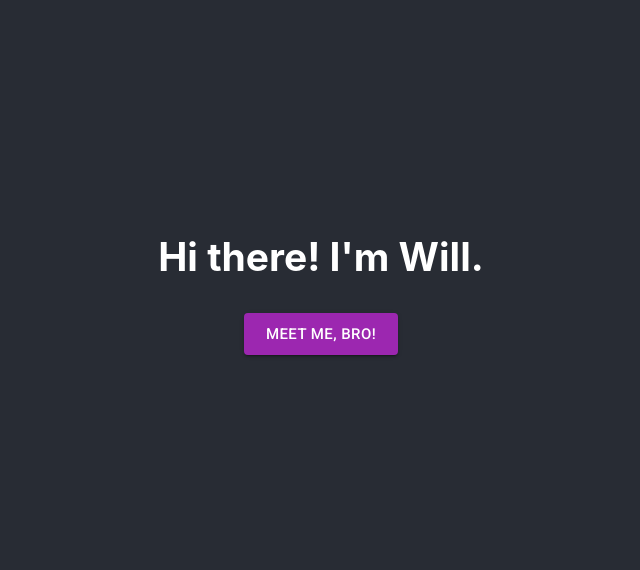
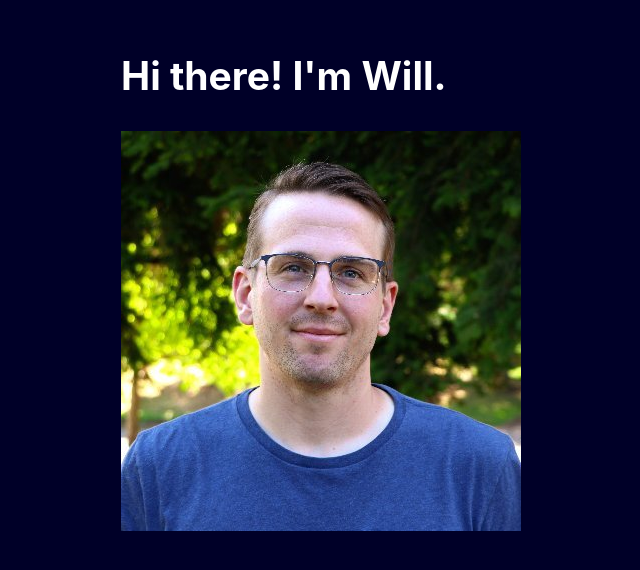
Before and after one commit to willdarkins/portfolio_darkins, a React (Create React App) app: page / in a window 1280 px wide. Shown: the part 122-692 px from the top of the page, without its empty margins (319-959 px from the left). Built offline with nearby package versions, Linux system fonts and the light colour scheme.

Commit message:
tested numerous amounts of Material UI stuff before landing on following blueprint. Created About component and uploaded ProfilePic

```diff
--- a/src/App.css
+++ b/src/App.css
@@ -14,7 +14,7 @@
 }
 
 .App-header {
-  background-color: #282c34;
+  background-color: #000028;
   min-height: 100vh;
   display: flex;
   flex-direction: column;
--- a/src/App.js
+++ b/src/App.js
@@ -1,20 +1,12 @@
 import React from 'react';
 import About from './components/About';
 import './App.css';
-import Button from '@mui/material/Button'
 
 function App() {
   return (
     <>
       <main className='App-header'>
         <About />
-        <Button
-        onClick={() => alert('Fuck You')}
-        variant='contained'
-        color='secondary'
-        size='large'>
-          Meet Me, Bro!
-        </Button>
       </main>
     </>
   );
--- a/src/components/About/index.js
+++ b/src/components/About/index.js
@@ -1,9 +1,11 @@
 import React from "react";
+import ProfilePic from "../../assets/ProfilePic.jpg"
 
 function About() {
     return(
         <section>
             <h1>Hi there! I'm Will. </h1>
+            <img src={ProfilePic} style={{width:"100%"}} alt= 'cover' />
         </section>
     )
 }
--- a/src/index.css
+++ b/src/index.css
@@ -11,3 +11,7 @@ code {
   font-family: source-code-pro, Menlo, Monaco, Consolas, 'Courier New',
     monospace;
 }
+
+input {
+  color: white !important;
+}
```
Also changed, not shown: src/assets/ProfilePic.jpg (added).
